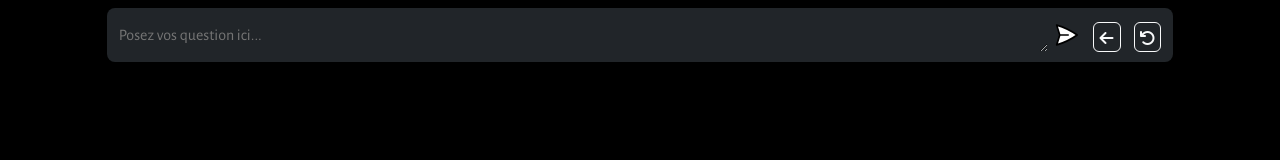
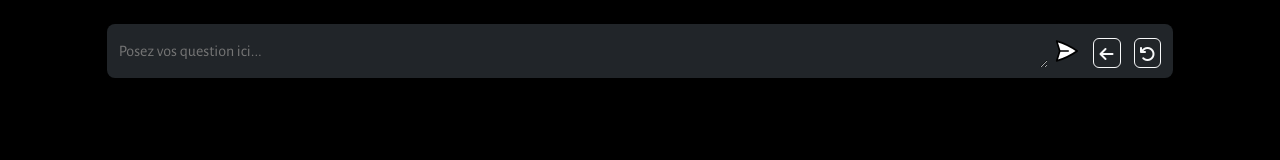
Before and after one commit to Alexfranky/Genus, a website built with Vite: page client/index.html in a window 1280 px wide. Built offline with nearby package versions, Linux system fonts and the light colour scheme.

Commit message:
Update index.html

```diff
--- a/client/index.html
+++ b/client/index.html
@@ -17,7 +17,7 @@
   <body>
     <div class="bg-black row" id="app">
       <div id="chat_container"></div>
-<form class="bg-dark mb-2 mt-2 mx-auto col-10 fixed-top mx-auto rounded-bottom-3 rounded-top-3 container-fluid">
+<form class="bg-dark mb-2 mt-4 mx-auto col-10 fixed-top mx-auto rounded-bottom-3 rounded-top-3 container-fluid">
         <textarea class="ms-0 ps-0" name="prompt" rows="1" cols="1" placeholder="Posez vos question ici..."></textarea>
         <button type="submit"><img src="assets/send.svg" alt="send" />
           <button style="height: 30px;width: 30px;" class="btn btn-outline-light mt-1 ms-2 me-0 ps-1 p-1 "><a class="nav-link" href="intelliChat.php"><i class="fa-sharp fa-solid fa-arrow-left"></i></a></button>
```
